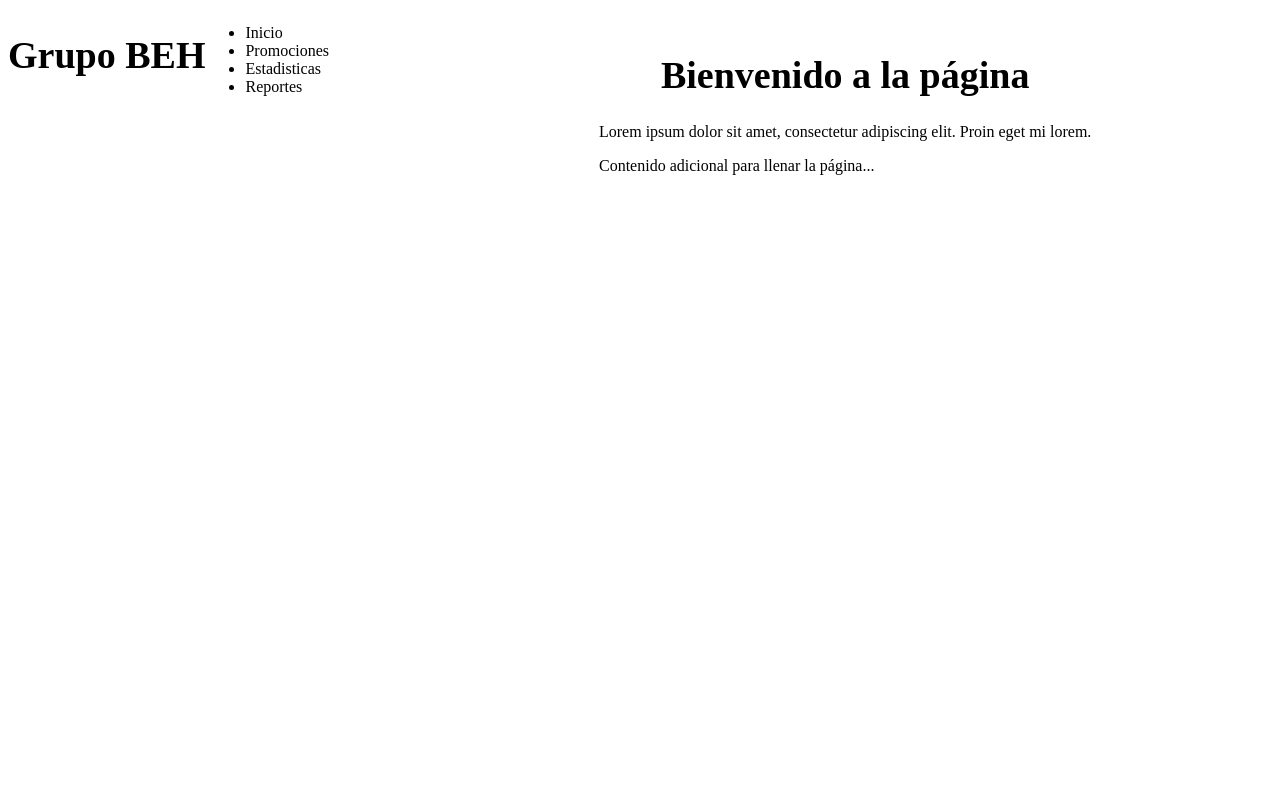
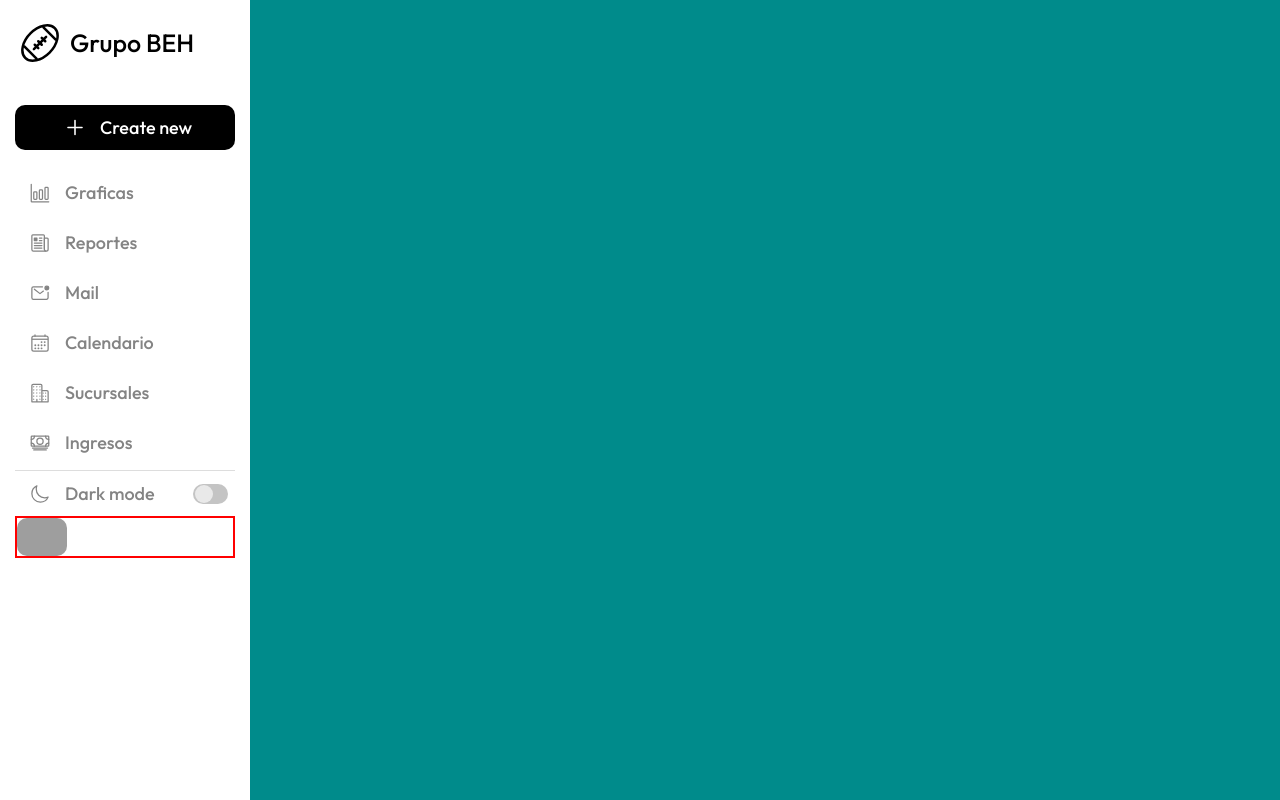
Before and after one commit to FreuryGC/behpromos, a plain HTML site: page index.html in a window 1280 px wide. Drawn offline with nearby package versions, Linux system fonts and the light colour scheme; grey boxes are pictures that could not be loaded.

Commit message:
Se añadio la barra lateral de navegacion

```diff
--- a/css/styles.css
+++ b/css/styles.css
@@ -1,6 +1,47 @@
+
+@import url('https://fonts.googleapis.com/css2?family=Outfit:wght@500&display=swap');
+
 :root{
-    --blanco: #ffffff;
-    --azul: #0097a7;
+    --color-barra-lateral: #ffffff;
+
+    --color-texto: #000000;
+    --color-texto-menu: #848484;
+
+    --color-menu-hover: #f0f0f0;
+    --color-menu-hover-texto: #000000;
+
+    --color-boton: #000000;
+    --color-boton-texto: #ffffff;
+
+    --color-line: #dddddd;
+
+    --color-switch-base: #c4c4c4;
+    --color-switch-circle: #e9e9e9;
+}
+
+.dark_mode{
+    --color-barra-lateral: #272727;
+
+    --color-texto: #ffffff;
+    --color-texto-menu: #848484;
+
+    --color-menu-hover: #000000;
+    --color-menu-hover-texto: #f0f0f0;
+
+    --color-boton: #ffffff;
+    --color-boton-texto: #000000;
+
+    --color-line: #454545;
+
+    --color-switch-base: #12db2c;
+    --color-switch-circle: #ffffff;
+}
+
+*{
+    margin: 0;
+    padding: 0;
+    box-sizing: border-box;
+    font-family: "Outfit", serif;
 }
 
 html{
@@ -9,7 +50,9 @@ html{
 
 body{
     font-size: 16px;
-    display: flex;
+    height: 100vh;
+    width: 100%;
+    background-color: darkcyan;
 }
 
 h1{
@@ -18,41 +61,171 @@ h1{
 }
 
 .sidebar{
-    background-color: var(--azul);
     width: 25rem;
-    height: 100vh;
-    position: fixed;
-    top: 0;
-    left: 0;
-    padding: 20px;
-    box-shadow: 2px 0 5px rgba(0, 0, 0, 0.5);
+    height: 100%;
+    overflow: hidden;
+    padding: 2rem 1.5rem;
+    background-color: var(--color-barra-lateral);
+    transition: width .5s ease, background-color .3s ease;
 }
 
-.sidebar h2{
-    margin-top: 0;
+.mini_sidebar{
+    width: 8rem;
 }
 
-.sidebar ul {
-    list-style: none;
-    padding: 0;
+.sidebar span{
+    width: 10rem;
+    white-space: nowrap; /*Para que no se corte el texto*/
+    font-size: 1.8rem;
+    text-align: left;
+    opacity: 1;
+    transition: opacity .5s ease, width .5s ease;
 }
 
-.sidebar ul li {
-    margin: 15px 0;
+.sidebar span.hide{
+    opacity: 0;
+    width: 0;
 }
 
-.sidebar ul li a {
-    color: #fff;
-    text-decoration: none;
-    font-size: 1.2rem;
+/*----------Nombre de la pagina---------*/
+.sidebar .sidebar_title{
+    width: 100%;
+    height: 4.5rem;
+    color: var(--color-texto);
+    margin-bottom: 4rem;
+    display: flex;
+    align-items: center;
 }
 
-.sidebar ul li a:hover {
-    text-decoration: underline;
+.sidebar .sidebar_title ion-icon{
+    min-width: 5rem;
+    font-size: 4rem;
+    cursor: pointer;
 }
 
-/* Contenido */
-.contenido {
-    margin-left: 250px; /* Espacio para la columna */
-    padding: 20px;
+.sidebar .sidebar_title span{
+    margin-left: .5rem;
+    font-size: 2.5rem;
 }
+
+.sidebar button{
+    width: 100%;
+    height: 4.5rem;
+    margin-bottom: 2rem;
+    display: flex;
+    align-items: center;
+    justify-content: center;
+    border: none;
+    border-radius: 1rem;
+    background-color: var(--color-boton);
+    color: var(--color-boton-texto);
+}
+
+.sidebar button ion-icon{
+    min-width: 5rem;
+    font-size: 2.5rem;
+}
+
+/*----------Menu navegacion---------*/
+
+.sidebar .navbar li{
+    list-style: none;
+    display: flex;
+    margin-bottom: .5rem;
+}
+
+.sidebar .navbar a{
+    width: 100%;
+    height: 4.5rem;
+    display: flex;
+    align-items: center;
+    text-decoration: none;
+    border-radius: 1rem;
+    color: var(--color-texto-menu);
+}
+
+.sidebar .navbar a:hover{
+    background-color: var(--color-menu-hover);
+    color: var(--color-menu-hover-texto);
+}
+
+.sidebar .navbar a ion-icon{
+    min-width: 5rem;
+    font-size: 2rem;
+}
+
+/*----------Linea---------*/
+.sidebar .line{
+    width: 100%;
+    height: .1rem;
+    background-color: var(--color-line);
+}
+
+/*----------Dark mode---------*/
+.sidebar .darkmode{
+    width: 100%;
+    border-radius: 1rem;
+    display: flex;
+    justify-content: space-between
+}
+
+.sidebar .darkmode .info{
+    width: 15rem;
+    height: 4.5rem;
+    overflow: hidden;
+    display: flex;
+    align-items: center;
+    color: var(--color-texto-menu);
+}
+
+.sidebar .darkmode .info ion-icon{
+    width: 5rem;
+    font-size: 2rem;
+}
+
+/*----------Switch---------*/
+.sidebar .darkmode .switch{
+    display: flex;
+    align-items: center;
+    justify-content: center;
+    min-width: 5rem;
+    height: 4.5rem;
+    cursor: pointer;
+}
+
+.sidebar .darkmode .base{
+    position: relative;
+    display: flex;
+    align-items: center;
+    width: 3.5rem;
+    height: 2rem;
+    background-color: var(--color-switch-base);
+    border-radius: 5rem;
+}
+
+.sidebar .darkmode .circle{
+    position: absolute;
+    width: 1.8rem;
+    height: 90%;
+    background-color: var(--color-switch-circle);
+    border-radius: 50%;
+    left: .2rem;
+    transition: left .5s ease;
+}
+
+.sidebar .darkmode .circle.active{
+    left: 1.5rem;
+}
+
+/*----------Usuario---------*/
+.sidebar .user{
+    border: 2px solid red;
+    width: 100%;
+    display: flex;
+}
+
+.sidebar .user img{
+    width: 5rem;
+    min-width: 5rem;
+    border-radius: 1rem;
+}
--- a/index.html
+++ b/index.html
@@ -9,26 +9,80 @@
 </head>
 <body>
 
-    <header>
-        <h1>Grupo BEH</h1>
-    </header>
+    <div class="sidebar">
+        <div class="sidebar_title">
+            <ion-icon id="logo" name="american-football-outline"></ion-icon>
+            <span>Grupo BEH</span>
+        </div>
+        <button class="boton">
+            <ion-icon name="add-outline"></ion-icon>
+            <span>Create new</span>
+        </button>
+        <nav class="navbar">
+            <ul>
+                <li>
+                    <a href="#">
+                        <ion-icon name="bar-chart-outline"></ion-icon>
+                        <span>Graficas</span>
+                    </a>
+                </li>
+                <li>
+                    <a href="#">
+                        <ion-icon name="newspaper-outline"></ion-icon>
+                        <span>Reportes</span>
+                    </a>
+                </li>
+                <li>
+                    <a href="#">
+                        <ion-icon name="mail-unread-outline"></ion-icon>
+                        <span>Mail</span>
+                    </a>
+                </li>
+                <li>
+                    <a href="#">
+                        <ion-icon name="calendar-outline"></ion-icon>
+                        <span>Calendario</span>
+                    </a>
+                </li>
+                <li>
+                    <a href="#">
+                        <ion-icon name="business-outline"></ion-icon>
+                        <span>Sucursales</span>
+                    </a>
+                </li>
+                <li>
+                    <a href="">
+                        <ion-icon name="cash-outline"></ion-icon>
+                        <span>Ingresos</span>
+                    </a>
+                </li>
+            </ul>
+        </nav>
 
-    <div class="nav-bg">
-        <ul>
-            <li>Inicio</li>
-            <li>Promociones</li>
-            <li>Estadisticas</li>
-            <li>Reportes</li>
-        </ul>
+        <div class="line"></div>
+
+        <div class="darkmode">
+            <div class="info">
+                <ion-icon name="moon-outline"></ion-icon>
+                <span>Dark mode</span>
+            </div>
+            <div class="switch">
+                <div class="base">
+                    <div class="circle">
+
+                    </div>
+                </div>
+            </div>
+        </div>
+
+        <div class="user">
+            <img src="https://st4.depositphotos.com/5934840/23454/v/380/depositphotos_234542272-stock-illustration-man-profile-beard-cartoon-vector.jpg" alt="">
+        </div>
+
     </div>
 
-    <div class="contenido">
-        <header>
-            <h1>Bienvenido a la página</h1>
-        </header>
-        <p>Lorem ipsum dolor sit amet, consectetur adipiscing elit. Proin eget mi lorem.</p>
-        <p>Contenido adicional para llenar la página...</p>
-    </div>
-
+    <script type="module" src="https://unpkg.com/ionicons@7.1.0/dist/ionicons/ionicons.esm.js"></script>
+    <script nomodule src="https://unpkg.com/ionicons@7.1.0/dist/ionicons/ionicons.js"></script>
+    <script src="js/script.js"></script>
 </body>
 </html>
--- /dev/null
+++ b/js/script.js
@@ -0,0 +1,20 @@
+
+const logo = document.getElementById('logo'); // Selecciona el logo por ID
+const sidebar = document.querySelector('.sidebar'); // Selecciona la barra lateral por clase
+const spans = document.querySelectorAll('span'); // Selecciona el primer elemento <span>
+const darkmode_switch = document.querySelector('.switch'); // Selecciona el switch por clase
+const circle = document.querySelector('.circle'); // Selecciona el circulo por clase
+
+darkmode_switch.addEventListener('click', () => {
+    let body = document.body;
+    body.classList.toggle('dark_mode'); // Alterna la clase dark_mode en el body
+    circle.classList.toggle('active'); // Alterna la clase circle_dark en el circulo
+});
+
+// Alterna clases al hacer clic en el logo, agrega la clase si no la tiene al dar clic y al dar clic de nuevo la quita
+logo.addEventListener('click', () => {
+  sidebar.classList.toggle('mini_sidebar'); // Contrae/expande la barra lateral
+  spans.forEach((span)=>{
+    span.classList.toggle('hide'); // Muestra/Oculta los textos de la barra lateral
+  })
+});
```
